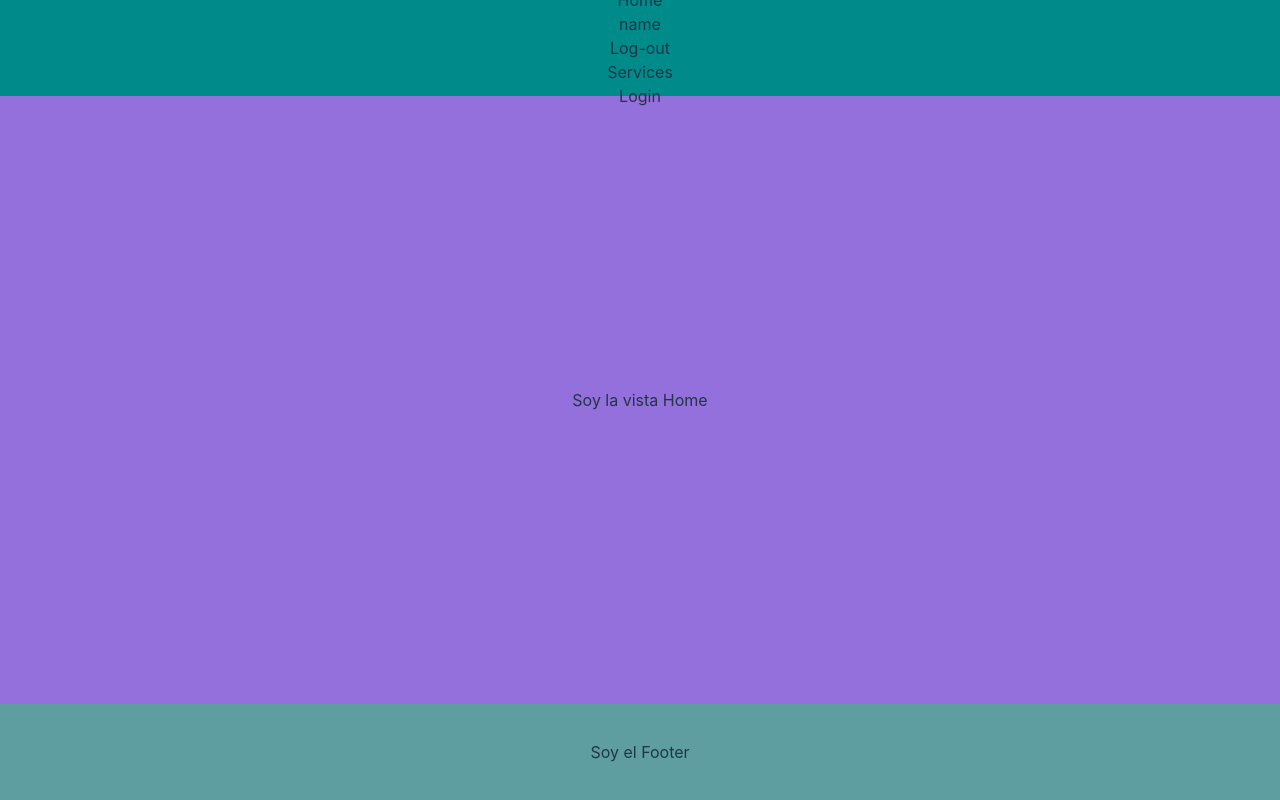
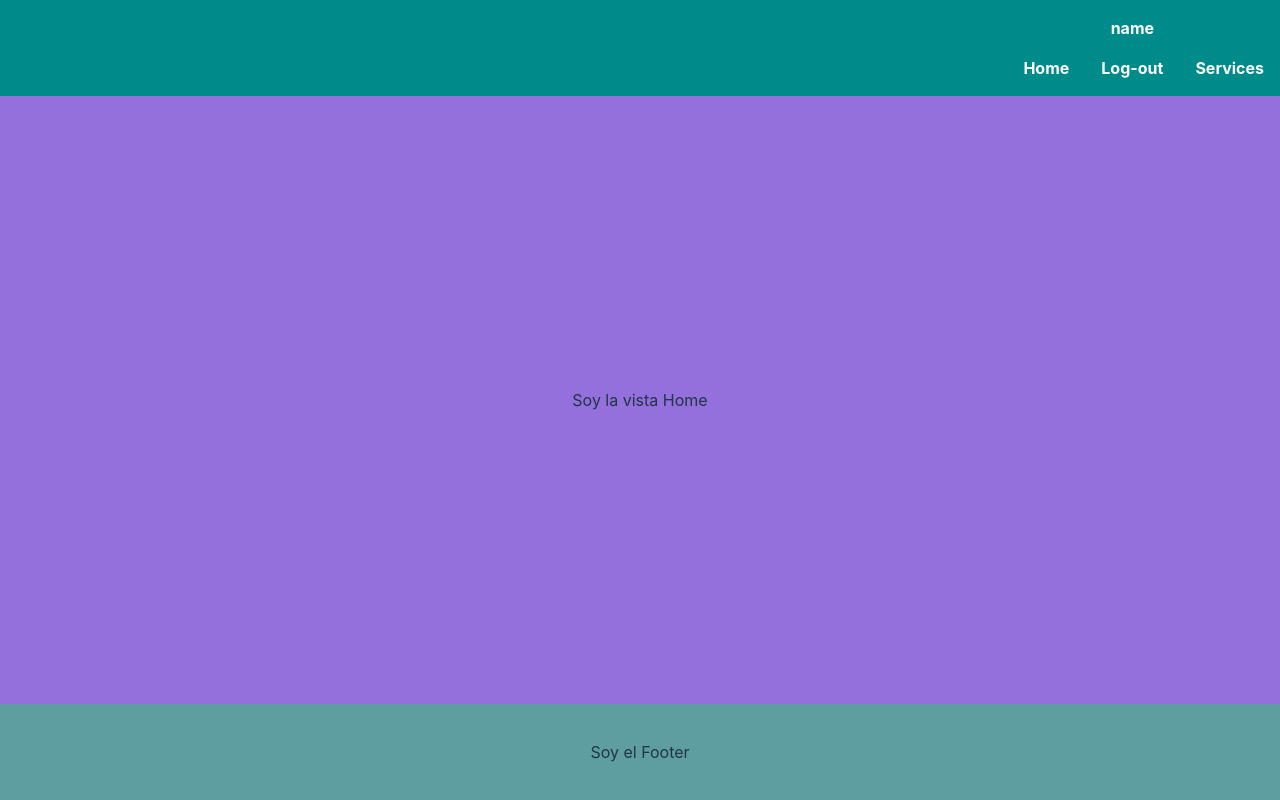
Before and after one commit to ariusvi/react_tattoostudio, a React (Vite) app: page / in a window 1280 px wide. Built offline with nearby package versions, Linux system fonts and the light colour scheme.

Commit message:
feat: active routing using custom buttons

```diff
--- a/src/Common/CustomLink/CustomLink.css
+++ b/src/Common/CustomLink/CustomLink.css
@@ -0,0 +1,13 @@
+.customLinkDesign{
+    color: white;
+    font-weight: bold;
+    transition: 0.2s;
+    margin: 1em;
+
+}
+
+.customLinkDesign:hover{
+    color:grey;
+    transition: 0.2;
+    cursor: pointer;
+}
--- a/src/Common/CustomLink/CustomLink.jsx
+++ b/src/Common/CustomLink/CustomLink.jsx
@@ -7,8 +7,8 @@ export const CustomLink = ( {title, destination} ) => {
     const navigate = useNavigate ();
 
     return (
-        <div className='navigatorDesign' onClick={() => navigate(destination)}>
+        <div className='customLinkDesign' onClick={() => navigate(destination)}>
             {title}
         </div>
     )
-}
+    }
--- a/src/Common/Header/Header.css
+++ b/src/Common/Header/Header.css
@@ -5,7 +5,7 @@
     background-color:darkcyan;
 
     display: flex;
-    flex-direction: column;
-    justify-content: center;
-    align-items: center;
+    flex-direction: row;
+    justify-content: flex-end;
+    align-items: flex-end;
 }
--- a/src/Common/Header/Header.jsx
+++ b/src/Common/Header/Header.jsx
@@ -4,26 +4,30 @@ import { CustomLink } from '../CustomLink/CustomLink'
 
 export const Header = () => {
     const token = true;
+    const logOut = () => {
+        // funcion para deslogear
+    }
     return (
 
         <div className='headerDesign'>
             <CustomLink title="Home" destination="/" />
-            {
-                token ? (
+            {token
+                ? (
+                    // si token es true, muestra un tipo de botones
                     <div>
-                        <CustomLink title="name"    destination="/profile" />
-                        <CustomLink title="Log-out" destination="/" />
+                        <CustomLink title={"name"}    destination={"/"} />
+                        <CustomLink title={"Log-out"} onClick={() => logOut()} />
                     </div>
                 )
                 : (
+                    // si token es false, muestra otro tipo de botones
                     <div>
-                        <CustomLink title="Login"   destination="/login" />
-                        <CustomLink title="Register"   destination="/register" />
+                        <CustomLink title={"Register"}   destination={"/register"} />
+                        {/* <CustomLink title={"Login"}   destination={"/login"} /> */}
                 </div>)
             }
-            <CustomLink title="Services" destination="/facilities" />
-            <CustomLink title="Login" destination="/login" />
+            <CustomLink title={"Services"} destination="/facilities" />
+            {/* <CustomLink title={"Login"} destination={"/login"} /> */}
         </div>
-
-    )
+    );
 }
```
